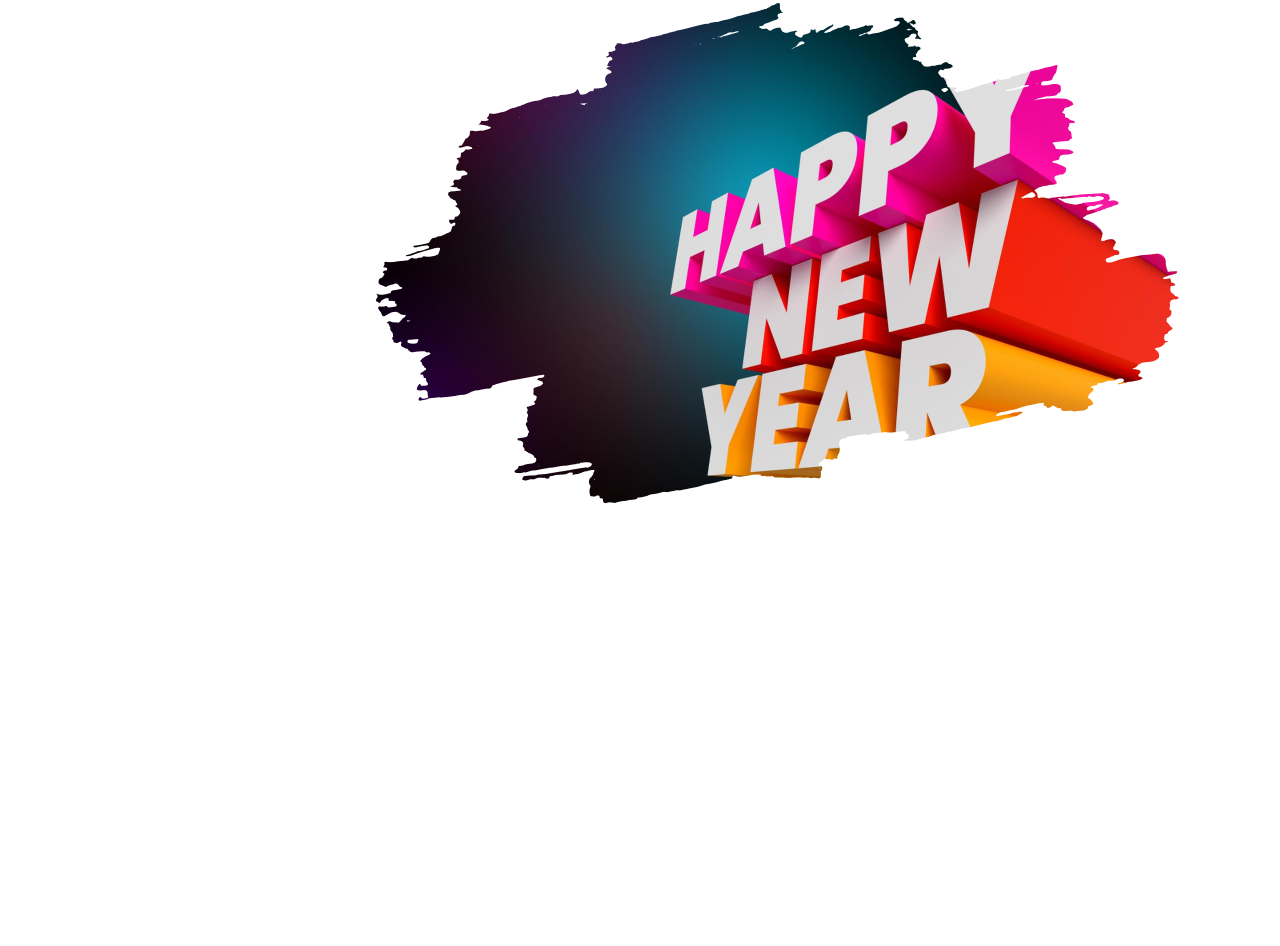
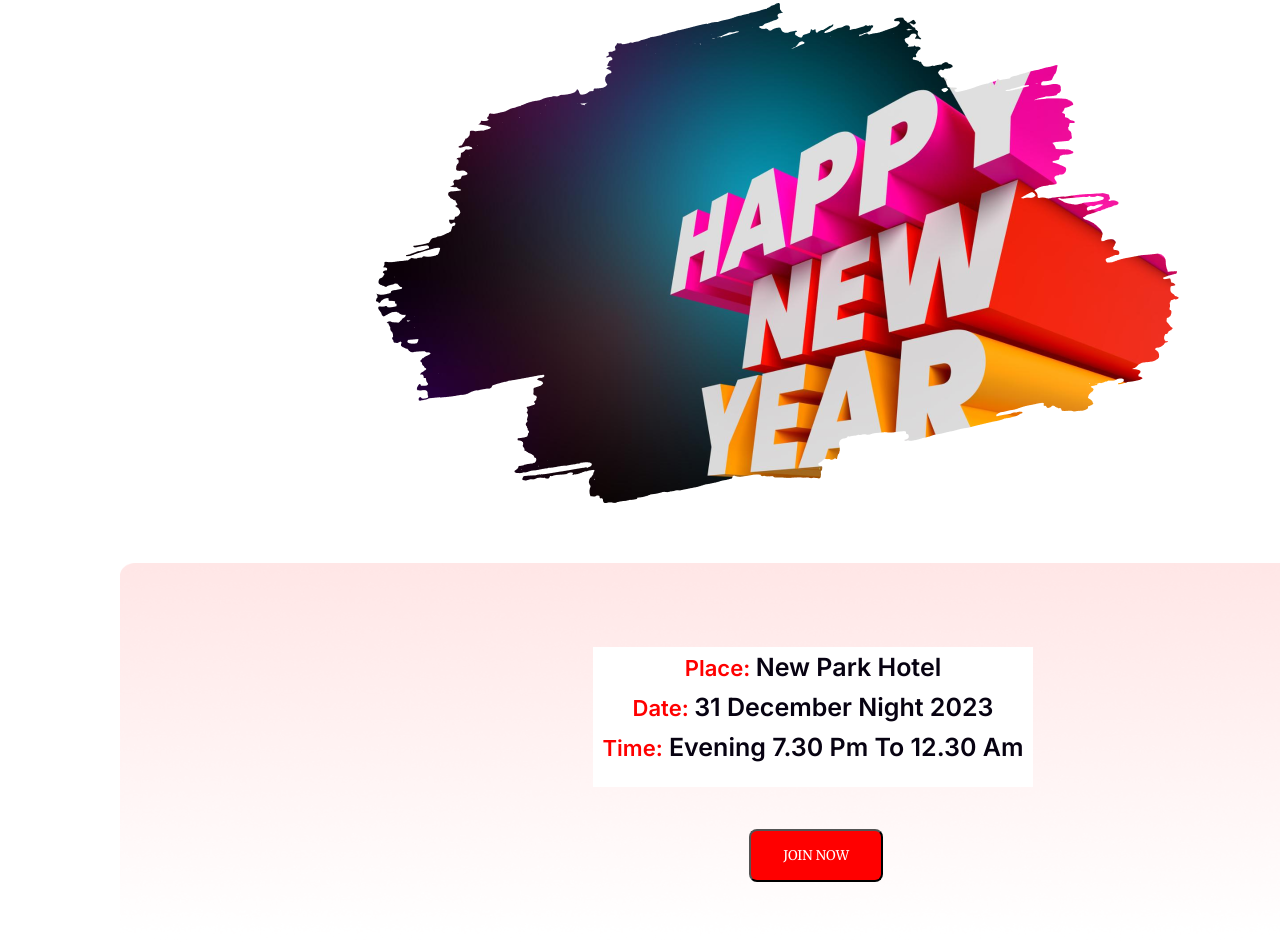
Before and after one commit to coderarafatbd/landing-page-design-00, a plain HTML site: page index.html in a window 1280 px wide. Shown: the part 837-1783 px from the top of the page. Before the commit the page ends 1344 px from the top, so only its background shows below. Drawn offline with Linux system fonts and the light colour scheme.

Commit message:
create group04 section and update images folder

```diff
--- a/index.html
+++ b/index.html
@@ -29,6 +29,27 @@
             </div>
         </section>
 
+        <!-- <section id="group-03">
+            <div class="vactor">
+                <img src="Images/Vectorrr.png" alt="">
+                    <img src="Images/Group 70.png" alt="" class="frame">
+
+
+            </div>
+        </section> -->
+
+        <section>
+            <div class="group04-container">
+                <img src="images/Vector2.png" alt="">
+                  <div class="group04-text-container">
+                    <p><span>Place: </span> New Park Hotel <br> <span>Date: </span>31 December Night 2023 <br>
+                        <span> Time:</span> Evening 7.30 pm to 12.30 am</p>
+
+                        <button class="btn">JOIN NOW</button>
+                  </div>
+            </div>
+        </section>
+
     </main>
     <footer>
 
--- a/style/style.css
+++ b/style/style.css
@@ -96,3 +96,71 @@
   left: 38px;
   position: absolute;
 }
+
+
+/* Group-03 related style */
+
+/* GROUP 04 RELATED STYLE */
+
+.group04-container{
+  width: 1320px;
+  height: 380px;
+  top:350px;
+  left: 120px;
+  fill: linear-gradient(180deg, rgba(255, 0, 0, 0.10) 0%, rgba(255, 0, 0, 0.00) 100%);
+  position: relative;
+}
+.group04-container img{
+  width: 1320px;
+  height: 380px;
+  top:350px;
+  left: 120px;
+
+}
+.group04-text-container{
+  width: 440px;
+  height: 140px;
+  /* background-color: #070211; */
+  position: absolute;
+  text-align: center;
+  left: 473px;
+  top: 84px;
+  align-items: center;
+  justify-content: center;
+  bottom: 140px;
+}
+.group04-text-container p{
+  color: #070211;
+  font-family: Inter;
+  font-size: 25px;
+
+  font-weight: 600;
+  line-height: 40px;
+  text-transform: capitalize;
+}
+
+span{
+  color: #F00;
+  text-align: center;
+  font-family: Inter;
+  font-size: 22px;
+
+  font-weight: 600;
+  line-height: 30px;
+  text-transform: capitalize;
+}
+
+.btn{
+  color: #FFF;
+  top: 182px;
+  display: inline-flex;
+  padding: 16px 32px;
+  right: 150px;
+  /* justify-content: center; */
+  /* align-items: center; */
+  gap: 10px;
+
+  border-radius: 8px;
+  background: #F00;
+  position: absolute;
+}
```
Also changed, not shown: Images/Vector01.png (added), Images/Vector2.png (added).
